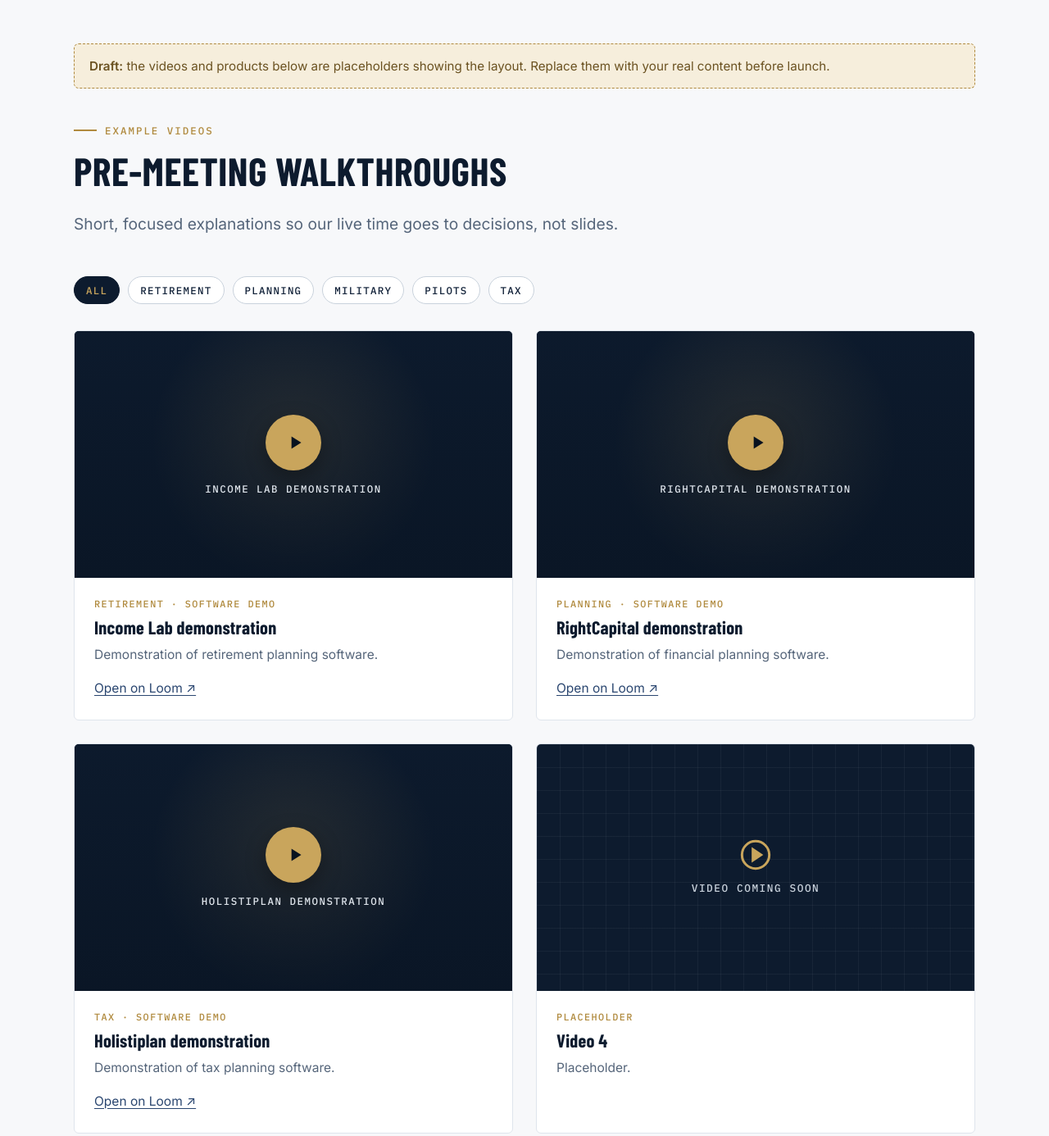
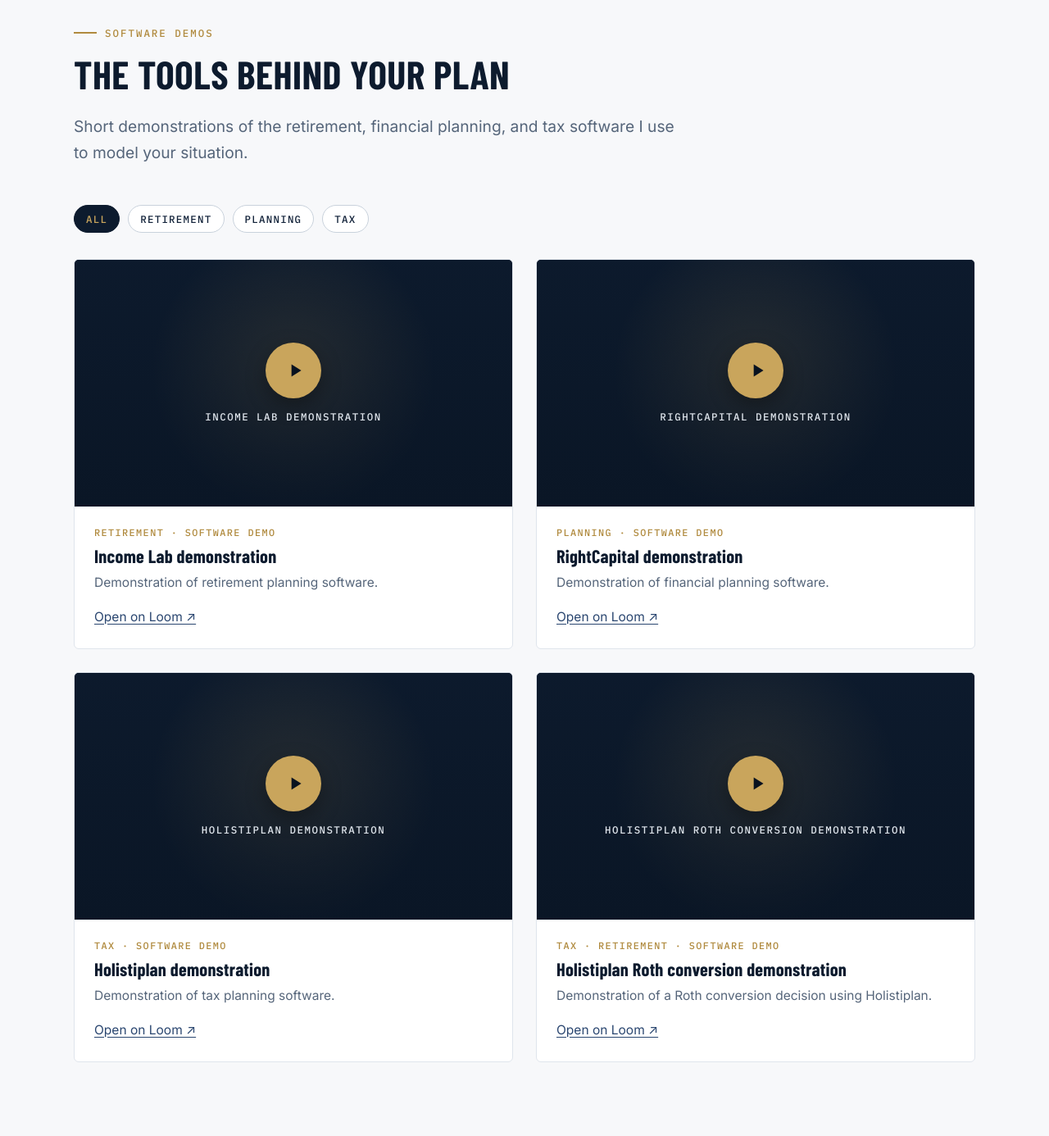
Before and after one commit to vectorcheckfp/vectorcheckfp, a plain HTML site: page resources.html in a window 1280 px wide. Shown: the part 680-2066 px from the top of the page at 82% size. Drawn offline with nearby package versions, Linux system fonts and the light colour scheme.

Commit message:
Add Roth conversion demo and finalize Resources videos
Four Loom software demos, filters trimmed to topics that have videos,
section copy updated to describe software demos, draft notice limited
to the placeholder products.

Co-Authored-By: Claude Opus 5.5 <noreply@anthropic.com>
Claude-Session: https://claude.ai/code/session_01PDKBtNWSLuc8Ur8vHRmYhG

```diff
--- a/resources.html
+++ b/resources.html
@@ -50,7 +50,7 @@
   <div class="container">
     <p class="eyebrow">Videos &amp; resources</p>
     <h1>See how I work<br>before we ever meet.</h1>
-    <p class="lede">Every engagement includes personalized video walkthroughs you can watch on your own schedule. Here are examples of what those look like, plus resources you can use today.</p>
+    <p class="lede">Watch the planning software I use in action, from retirement income modeling to Roth conversion decisions.</p>
   </div>
 </section>
 <div class="heading-tape grid-bg" aria-hidden="true"></div>
@@ -58,21 +58,16 @@
 <section class="section bg-paper" id="videos">
   <div class="container">
 
-    <!-- PLACEHOLDER NOTICE: delete this <div> once real videos and products are added. -->
-    <div class="placeholder-note"><strong>Draft:</strong> the videos and products below are placeholders showing the layout. Replace them with your real content before launch.</div>
-
     <div class="section-head">
-      <p class="eyebrow">Example videos</p>
-      <h2>Pre-meeting walkthroughs</h2>
-      <p class="lede">Short, focused explanations so our live time goes to decisions, not slides.</p>
+      <p class="eyebrow">Software demos</p>
+      <h2>The tools behind your plan</h2>
+      <p class="lede">Short demonstrations of the retirement, financial planning, and tax software I use to model your situation.</p>
     </div>
 
     <div class="filter-bar" data-filter-bar="#video-grid" role="group" aria-label="Filter videos by topic">
       <button class="chip" type="button" data-topic="all" aria-pressed="true">All</button>
       <button class="chip" type="button" data-topic="retirement" aria-pressed="false">Retirement</button>
       <button class="chip" type="button" data-topic="planning" aria-pressed="false">Planning</button>
-      <button class="chip" type="button" data-topic="military" aria-pressed="false">Military</button>
-      <button class="chip" type="button" data-topic="pilots" aria-pressed="false">Pilots</button>
       <button class="chip" type="button" data-topic="tax" aria-pressed="false">Tax</button>
     </div>
 
@@ -83,7 +78,7 @@
                              e.g. loom.com/share/fa248dac...  ->  fa248dac...
           or data-youtube="..." for YouTube: the part after "v=" in the link
         - data-title, the meta line, <h3> title and <p> description
-        - data-topics: any of  retirement planning military pilots tax  (space-separated)
+        - data-topics: any of  retirement planning tax  (add a matching filter button above to create a new topic)  (space-separated)
     -->
     <div class="grid-2" id="video-grid">
       <article class="video-card" data-topics="retirement">
@@ -113,14 +108,13 @@
           <p class="mb-0"><a href="https://www.loom.com/share/573291df7774429d8391fe5a96dcdc22" target="_blank" rel="noopener">Open on Loom ↗</a></p>
         </div>
       </article>
-      <article class="video-card" data-topics="">
-        <div class="video-frame" data-title="Video 4">
-          <div class="video-placeholder"><div><svg viewBox="0 0 24 24" fill="none" stroke="currentColor" stroke-width="1.8" aria-hidden="true"><circle cx="12" cy="12" r="10"/><path d="M10 8l6 4-6 4z" fill="currentColor"/></svg>Video coming soon</div></div>
-        </div>
+      <article class="video-card" data-topics="tax retirement">
+        <div class="video-frame" data-loom="51b70c0ffeee49e9ab5e74bf5017da5f" data-title="Holistiplan Roth conversion demonstration"></div>
         <div class="body">
-          <div class="meta-line">Placeholder</div>
-          <h3>Video 4</h3>
-          <p>Placeholder.</p>
+          <div class="meta-line">Tax · Retirement · Software demo</div>
+          <h3>Holistiplan Roth conversion demonstration</h3>
+          <p>Demonstration of a Roth conversion decision using Holistiplan.</p>
+          <p class="mb-0"><a href="https://www.loom.com/share/51b70c0ffeee49e9ab5e74bf5017da5f" target="_blank" rel="noopener">Open on Loom ↗</a></p>
         </div>
       </article>
     </div>
@@ -141,6 +135,9 @@
       description and price, and point the button's href at the file
       (e.g. docs/my-checklist.pdf) or at your checkout/booking link.
     -->
+    <!-- PLACEHOLDER NOTICE: delete this <div> once real products are added. -->
+    <div class="placeholder-note"><strong>Draft:</strong> the products below are placeholders showing the layout. Replace them with your real content before launch.</div>
+
     <div class="grid-3">
       <article class="product-card">
         <div class="product-thumb">
```
Also changed, not shown: services.html (+1 -1 lines).
